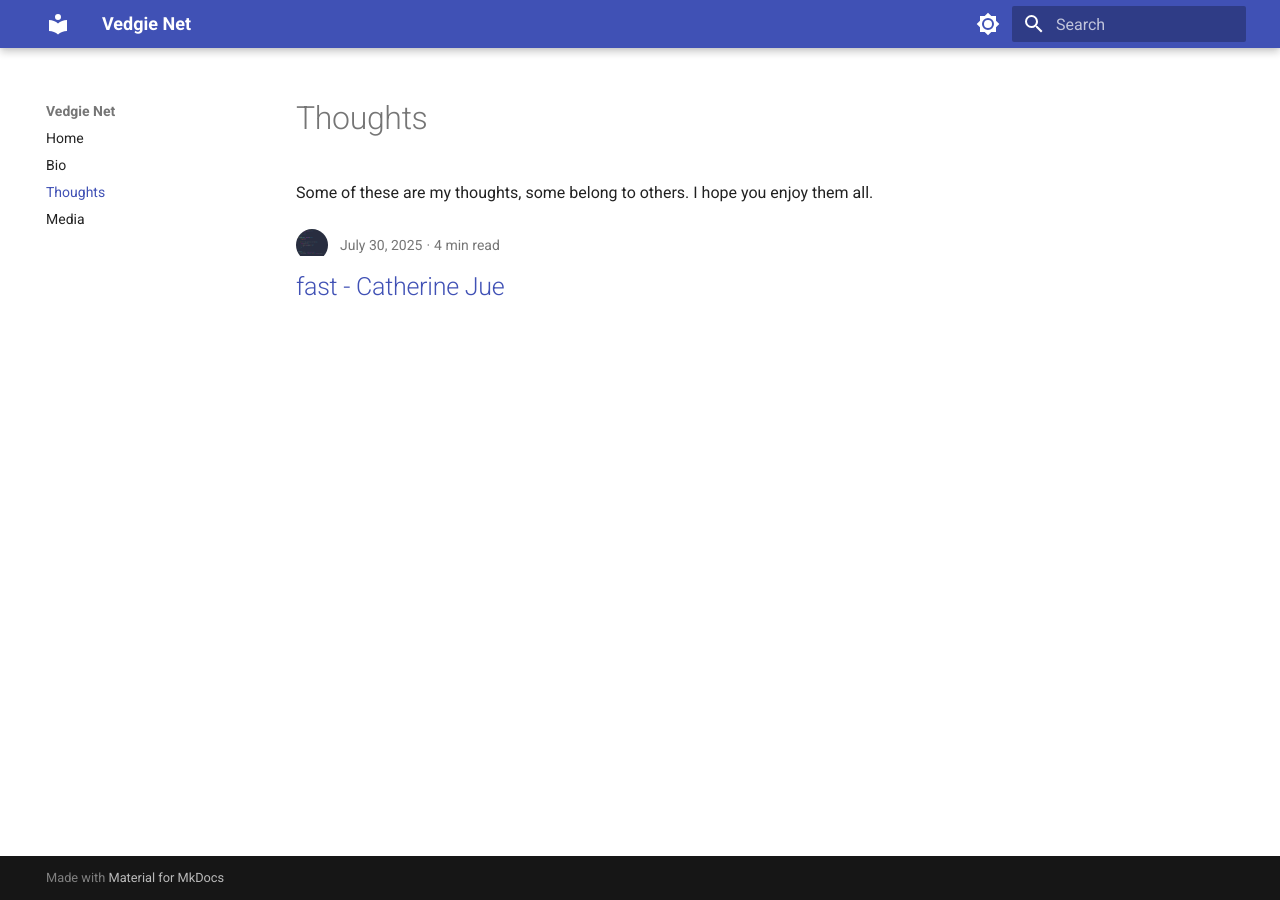
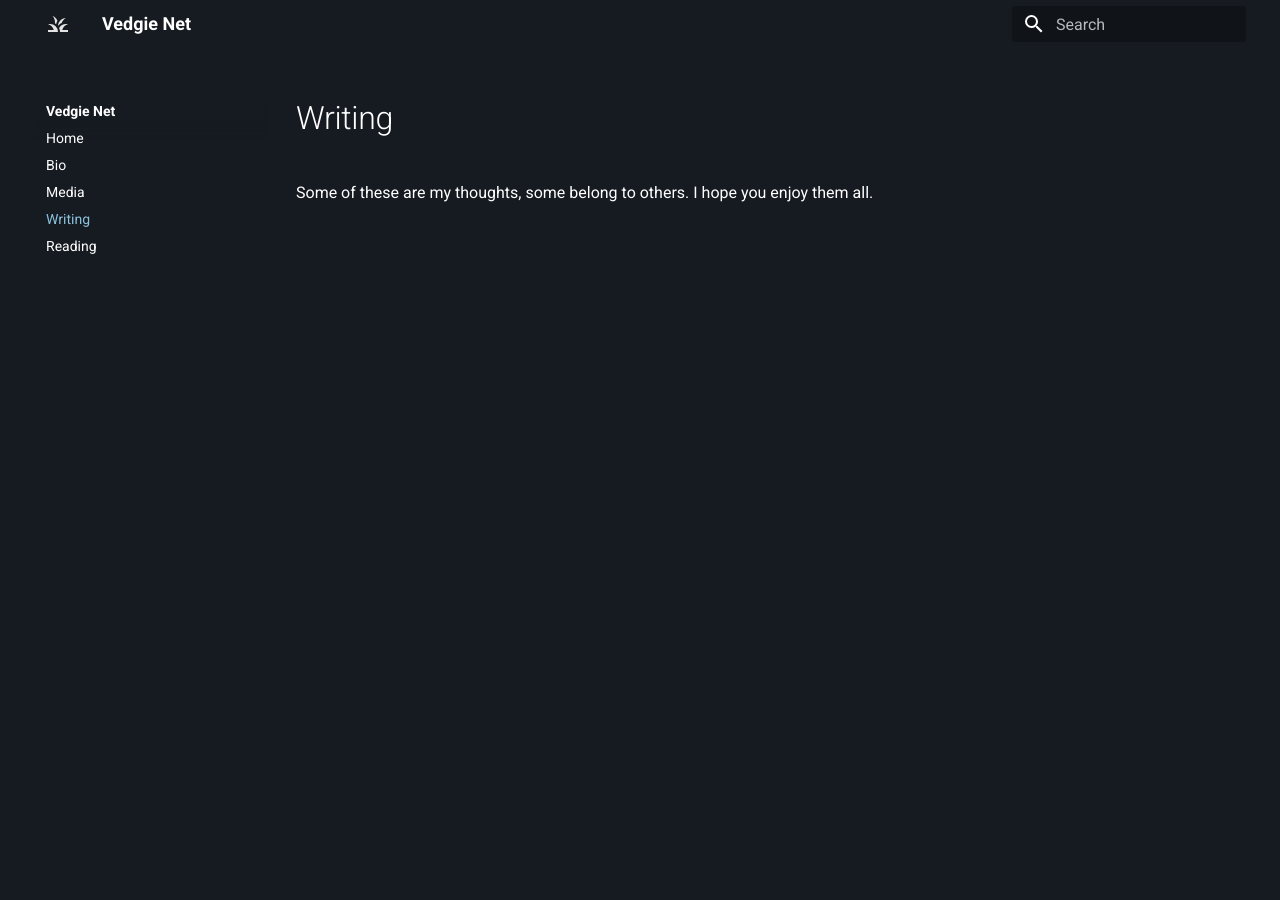
Before and after one commit to calepayson/website, an MkDocs documentation site: the page built from docs/writing/index.md, in a window 1280 px wide. Built offline with MkDocs 1.6.1 and Material for MkDocs 9.7.7, drawn with Linux system fonts in a browser that asks for light colours.

Commit message:
Full site styling refactor

```diff
--- /dev/null
+++ b/docs/static/extra.css
@@ -0,0 +1,30 @@
+/*
+Thanks to Herman Martinus for the inspiration!
+https://herman.bearblog.dev/
+*/
+
+:root  > * {
+    --md-primary-fg-color: #161b22;
+    --md-default-fg-color--light: #fff;
+    --md-default-bg-color: #161b22;
+    --md-typeset-color: #fff;
+    --md-typeset-a-color: #8cc2dd;
+
+}
+
+a {
+    text-decoration: none;
+}
+
+a:hover {
+    color: #8cc2dd !important;
+    text-decoration: underline;
+}
+
+.md-footer {
+    display: none;
+}
+
+.md-header {
+    box-shadow: none;
+}
--- a/docs/thoughts/posts/fast.md
+++ /dev/null
@@ -1,9 +0,0 @@
----
-date:
-  created: 2025-07-30
-authors:
-  - juecd__
-readtime: 4
----
-
-# [fast - Catherine Jue](https://www.catherinejue.com/fast)
--- a/docs/thoughts/index.md
+++ b/docs/writing/index.md
@@ -1,3 +1,3 @@
-# Thoughts
+# Writing
 
 Some of these are my thoughts, some belong to others. I hope you enjoy them all.
--- a/mkdocs.yml
+++ b/mkdocs.yml
@@ -4,37 +4,27 @@
 
 theme:
   name: material
-  palette:
-    # Palette toggle for light mode
-    - media: "(prefers-color-scheme: light)"
-      scheme: default
-      toggle:
-        icon: material/brightness-7
-        name: Switch to dark mode
-
-    # Palette toggle for dark mode
-    - media: "(prefers-color-scheme: dark)"
-      scheme: slate
-      toggle:
-        icon: material/brightness-4
-        name: Switch to light mode
+  logo: static/icons/grass.svg
+  favicon: static/icons/grass.svg
 
 plugins:
   - search
-  - blog:
-      blog_dir: thoughts
-      post_excerpt: optional
 
 nav:
   - Home: index.md
   - Bio: bio.md
-  - Thoughts: thoughts/index.md
   - Media: media.md
+  - Writing: writing/index.md
+  - Reading: reading/index.md
 
 markdown_extensions:
   - footnotes
+
+extra_css:
+  - static/extra.css
 
 extra:
   analytics:
     provider: google
     property: G-TW5TXJBYF5
+  generator: false
```
Also changed, not shown: docs/index.md (+3 -2 lines), docs/thoughts/.authors.yml (deleted, +0 -13 lines), docs/static/icons/grass.svg (added), docs/static/icons/plant.svg (added), 1 other file.
